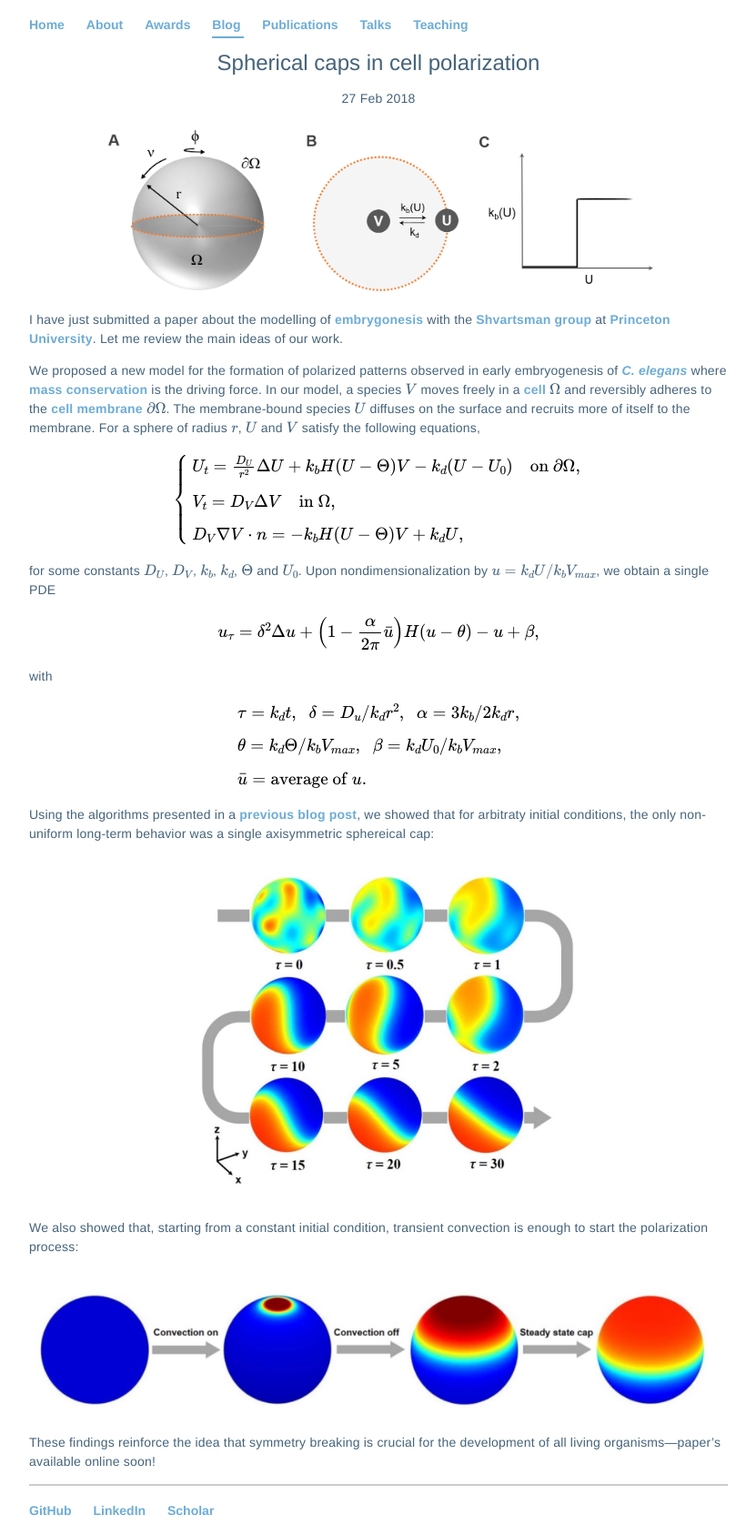
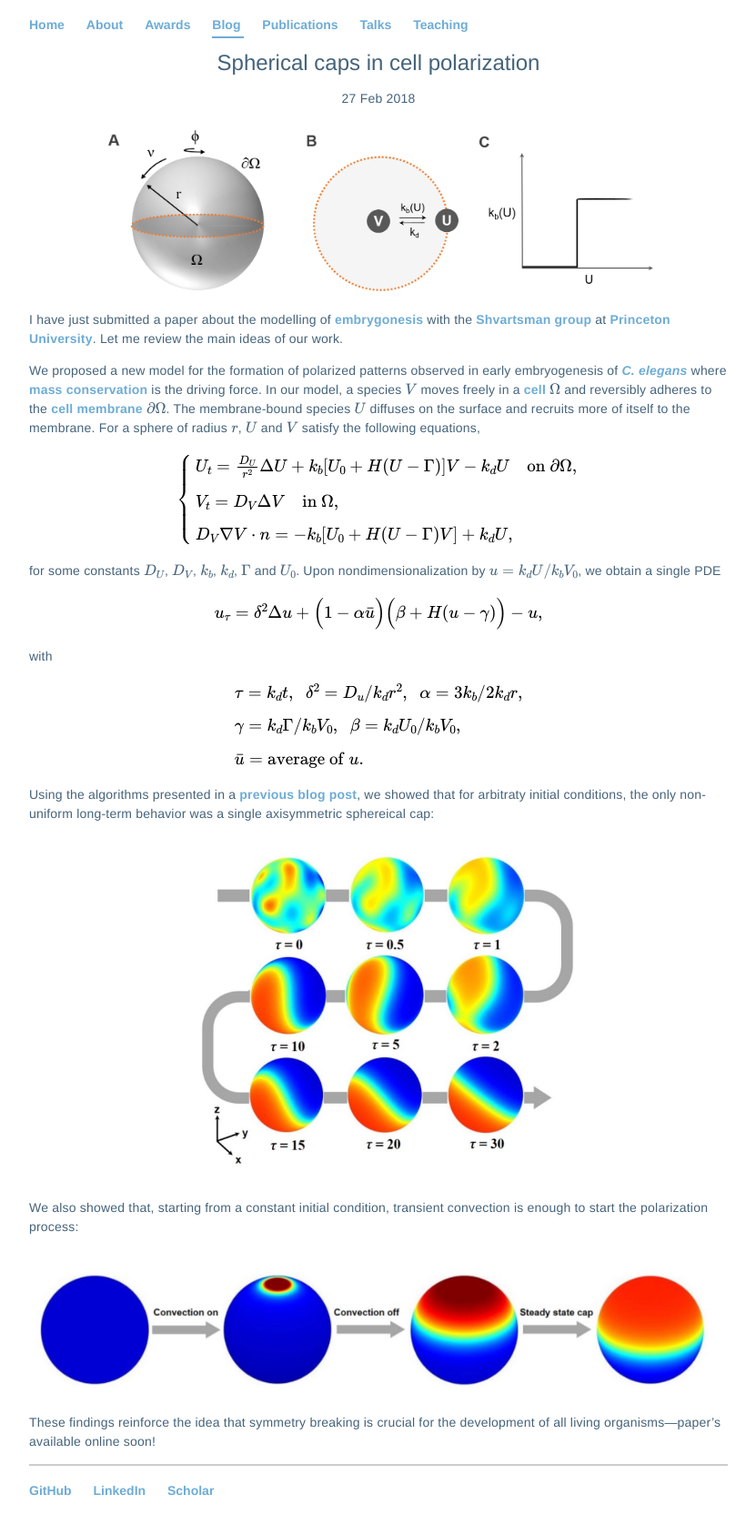
Before and after one commit to Hadrien-Montanelli/Hadrien-Montanelli.github.io, a Jekyll site: the page built from _posts/2018-02-28-spherical-caps.md, in a window 1280 px wide. Shown: the whole page at 91% size, without its empty margins (224-1055 px from the left). Built offline with Jekyll 4.4.1, drawn with Linux system fonts in a browser that asks for light colours; formulas are drawn with MathJax 3; after the commit the page ends 1665 px from its top, so only the background shows below that.

Commit message:
Minor updates.

```diff
--- a/TDL_website.txt
+++ b/TDL_website.txt
@@ -1 +1,3 @@
 1. Learn how to add videos
+2. Adjust post about spherical caps with new notations/equations
+3. Write blog post about fluid dynamics
--- a/_posts/2018-02-28-spherical-caps.md
+++ b/_posts/2018-02-28-spherical-caps.md
@@ -29,19 +29,19 @@
 $$
 \left\{
 \begin{array}{l}
-U_t = \frac{D_U}{r^2}\Delta U + k_bH(U - \Theta)V - k_d (U-U_0)
+U_t = \frac{D_U}{r^2}\Delta U + k_b[U_0 + H(U - \Gamma)]V - k_d U
 \quad\text{on $\partial\Omega$}, \\[5pt]
 V_t = D_V\Delta V\quad\text{in $\Omega$}, \\[5pt]
-D_V\nabla V\cdot n = -k_b H(U - \Theta)V + k_d U,
+D_V\nabla V\cdot n = -k_b [U_0 + H(U - \Gamma)V] + k_d U,
 \end{array}
 \right.
 $$
 
-for some constants $$D_U$$, $$D_V$$, $$k_b$$, $$k_d$$, $$\Theta$$ and $$U_0$$.
-Upon nondimensionalization by $$u=k_dU/k_bV_{max}$$, we obtain a single PDE
+for some constants $$D_U$$, $$D_V$$, $$k_b$$, $$k_d$$, $$\Gamma$$ and $$U_0$$.
+Upon nondimensionalization by $$u=k_dU/k_bV_0$$, we obtain a single PDE
 
 $$
-u_\tau = \delta^2\Delta u + \Big(1 - \frac{\alpha}{2\pi}\bar{u}\Big)H(u - \theta) - u + \beta,
+u_\tau = \delta^2\Delta u + \Big(1 - \alpha\bar{u}\Big)\Big(\beta+H(u - \gamma)\Big) - u,
 $$
 
 with
@@ -49,10 +49,10 @@
 $$
 \begin{array}{l}
 \tau = k_d t,
-\;\; \delta = D_u/k_dr^2,
+\;\; \delta^2 = D_u/k_dr^2,
 \;\; \alpha=3k_b/2k_dr, \\[5pt]
-\theta = k_d\Theta/k_bV_{max},
-\;\; \beta = k_dU_0/k_bV_{max}, \\[5pt]
+\gamma = k_d\Gamma/k_bV_0,
+\;\; \beta = k_dU_0/k_bV_0, \\[5pt]
 \bar{u} = \text{average of $u$}.
 \end{array}
 $$
--- a/about/index.html
+++ b/about/index.html
@@ -7,6 +7,7 @@
 	<p>I am a Postdoctoral Research Scientist in the
 	<a href="http://engineering.columbia.edu">Fu Foundation School of Engineering and Applied Science</a>
 	at <a href="http//www.columbia.edu">Columbia University</a>.
+	Next year, I will be Chu Assistant Professor of Applied Mathematics.
  	My general research interests lie in nonlinear
  	<a href="https://en.wikipedia.org/wiki/Partial_differential_equation">PDEs</a>,
 	<a href="http://en.wikipedia.org/wiki/Approximation_theory">approximation theory</a>
@@ -14,8 +15,8 @@
 
 	<p>I am working with <a href="http://www.columbia.edu/~qd2125/">Qiang Du</a>
 	on the mathematical analysis of
-	<a href="http://en.wikipedia.org/wiki/Deep_learning">deep learning</a> models
-	and on numerical algorithms for <a href="http://www.ma.utexas.edu/mediawiki/index.php/Introduction_to_nonlocal_equations">nonlocal PDEs</a> with applications in
+	<a href="http://en.wikipedia.org/wiki/Deep_learning">deep learning</a> models,
+	and with Qiang and <a href="http://home.cc.umanitoba.ca/~slevinrm/">Mikael Slevinsky</a> on numerical algorithms for <a href="http://www.ma.utexas.edu/mediawiki/index.php/Introduction_to_nonlocal_equations">nonlocal PDEs</a> with applications in
 	<a href="http://en.wikipedia.org/wiki/Peridynamics">peridynamics</a>.</p>
 
 	<p>I am also collaborating with the <a href="http://shvartsmanlab.com">Shvartsman group</a>
--- a/awards/index.html
+++ b/awards/index.html
@@ -4,7 +4,7 @@
 ---
 <div class="blurb">
 	<h1>Awards</h1>
-	<p>Congratulations of the Board of the <a href="https://www.mpls.ox.ac.uk/">Mathematical, Physical & Life Sciences Division</a> of the <a href="http://www.ox.ac.uk/">University of Oxford</a> on producing an excellent PhD thesis (2017)</p>
+	<p>Congratulations of the Board of the <a href="http://www.ox.ac.uk/">University of Oxford</a> on producing an excellent PhD thesis (2017)</p>
 	<p><a href="http://siamukie.wordpress.com/2017/05/22/sc-oxford/">Best talk</a>
 		at the 9th Oxford University SIAM Student Chapter Conference (2017)</p>
   	<p><a href="https://www.siam.org/sections/siamukie/august_15.pdf">Best student talk</a> at the 26th Biennial Numerical Analysis Conference (2015)</p>
```
Also changed, not shown: 5 other files.
